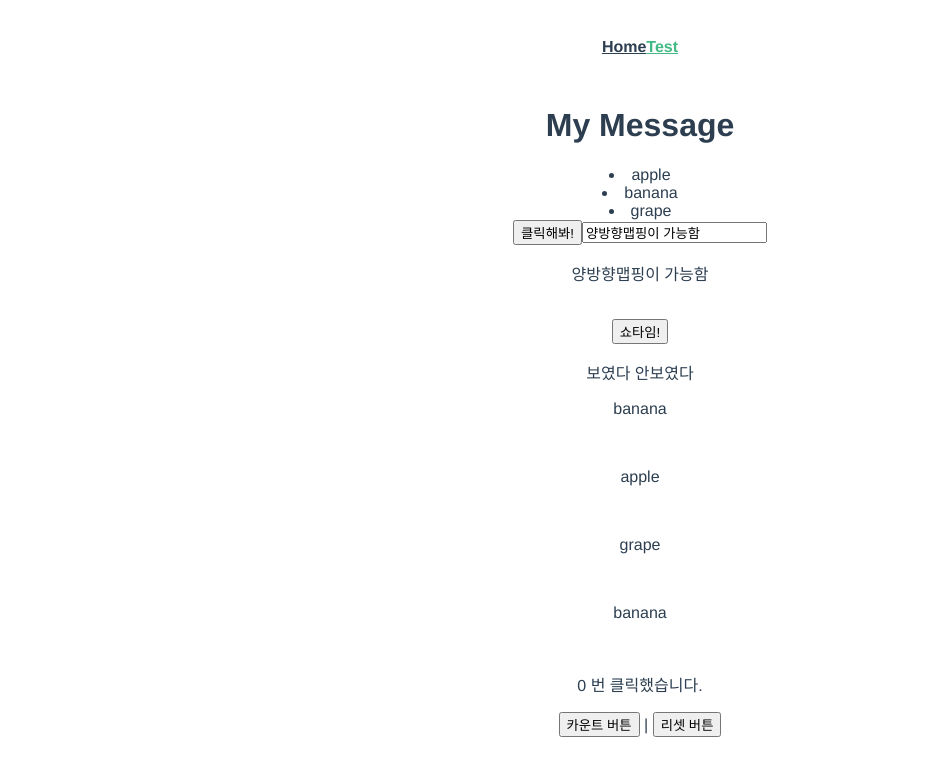
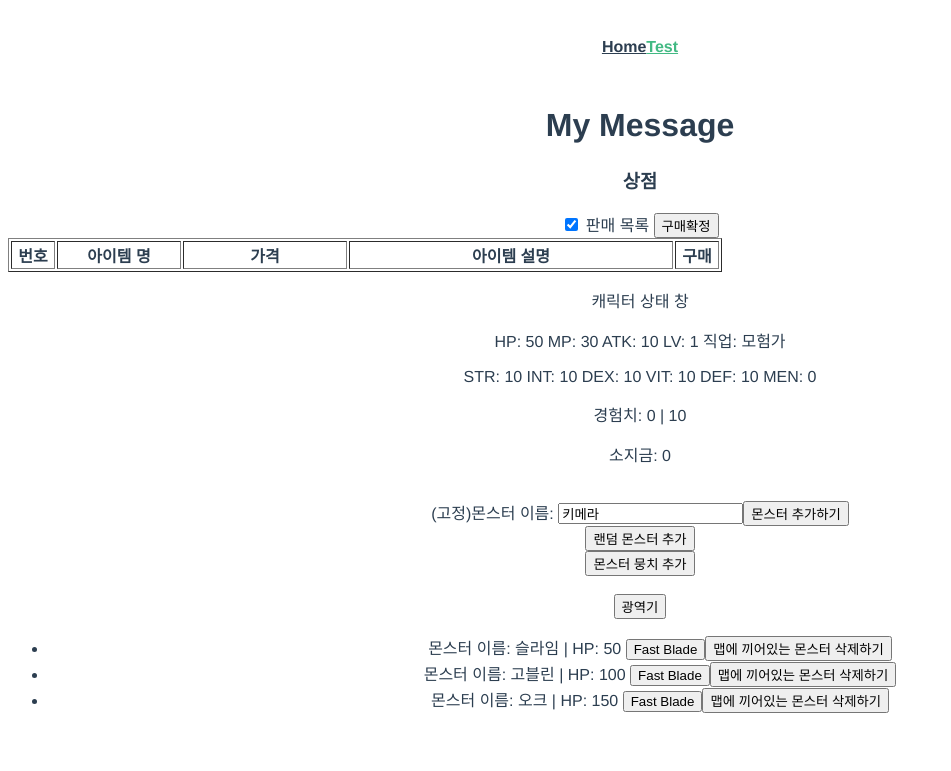
Before and after one commit to EDDI-WebAppAcademy/Homework, a Vue app in the folder 한채선/vue/frontend/: page /test in a window 1280 px wide. Shown: the top 771 px of the page, without its empty margins (0-951 px from the left). Built offline with nearby package versions, Linux system fonts and the light colour scheme.

Commit message:
[한채선] 상점 기능 구현 [VUE-STUDYn]

```diff
--- a/한채선/vue/frontend/src/components/basic/Test.vue
+++ b/한채선/vue/frontend/src/components/basic/Test.vue
@@ -1,37 +1,75 @@
 <template>
   <div>
     <h1>{{testMsg}}</h1>
-      <li v-for="(item, index) in lists" :key="index">
-        {{ item }}
-      </li>
-    <button v-on:click="clickHandler">클릭해봐!</button>
-    <input v-model="initMsg">
-    <p>{{initMsg}}</p><br>
+<!--      <li v-for="(item, index) in lists" :key="index">-->
+<!--        {{ item }}-->
+<!--      </li>-->
+<!--    <button v-on:click="clickHandler">클릭해봐!</button>-->
+<!--    <input v-model="initMsg">-->
+<!--    <p>{{initMsg}}</p><br>-->
 
-    <button v-on:click="show=!show">쇼타임!</button>
-    <p v-if="show">보였다 안보였다</p>
-    <p v-if="show">{{ lists[1] }}</p><br>
-    <p v-if="show">{{ lists[0] }}</p><br>
-    <p v-if="show">{{ lists[2] }}</p><br>
-    <p v-if="show">{{ lists[num] }}</p><br>
+<!--    <button v-on:click="show=!show">쇼타임!</button>-->
+<!--    <p v-if="show">보였다 안보였다</p>-->
+<!--    <p v-if="show">{{ lists[1] }}</p><br>-->
+<!--    <p v-if="show">{{ lists[0] }}</p><br>-->
+<!--    <p v-if="show">{{ lists[2] }}</p><br>-->
+<!--    <p v-if="show">{{ lists[num] }}</p><br>-->
 
-    <p>{{ count }} 번 클릭했습니다.</p>
-    <p>
-    <button v-on:click="increment">카운트 버튼</button>
-     |
-    <button v-on:click="reset">리셋 버튼</button><br>
-    </p>
+<!--    <p>{{ count }} 번 클릭했습니다.</p>-->
+<!--    <p>-->
+<!--    <button v-on:click="increment">카운트 버튼</button>-->
+<!--    <button v-on:click="reset">리셋 버튼</button><br>-->
+<!--    </p>-->
+<!--    <br>-->
+
+    <h3>상점</h3>
+    <label>
+      <input type="checkbox" v-model="shopView" v-on:click="shuffleShopList()">
+      판매 목록
+    </label>
+    <button v-on:click="calcBuyList()">구매확정</button>
+    <table border="1" v-if="shopView">
+      <tr>
+        <th align="center" width="40">번호</th>
+        <th align="center" width="120">아이템 명</th>
+        <th align="center" width="160">가격</th>
+        <th align="center" width="320">아이템 설명</th>
+        <th align="center" width="40">구매</th>
+      </tr>
+      <tr v-for="(item, index) in shopList" :key="index">
+        <th align="center" width="40"> {{ index }}</th>
+        <th align="center" width="120"> {{ item.name }}</th>
+        <th align="center" width="40"> {{ item.price }}</th>
+        <th align="center" width="40"> {{ item.effect.description }}</th>
+        <th align="center" width="40">
+          <label>
+            <input type="checkbox" v-model="shopListValue" :value="index">
+          </label>
+        </th>
+      </tr>
+    </table>
+
+    <p>캐릭터 상태 창</p>
+    <p>HP: {{characterStatus.hp}} MP: {{characterStatus.mp}} ATK: {{ characterStatus.atk }} LV: {{ characterStatus.level }} 직업: {{ characterStatus.currentJob}}</p>
+    <p>STR: {{ characterStatus.str }} INT: {{ characterStatus.intelligence}} DEX: {{ characterStatus.dex }} VIT: {{ characterStatus.vit }} DEF: {{ characterStatus.def }} MEN: {{ characterStatus.men }}</p>
+    <p>경험치: {{ characterStatus.currentLevelBar }} | {{ characterStatus.totalLevelBar }}</p>
+    <p>소지금: {{ characterStatus.money }}</p>
     <br>
 
     (고정)몬스터 이름: <input v-model="this.name">
     <button v-on:click="addFixedMonster">몬스터 추가하기</button><br>
 
     <button v-on:click="addRandomMonster">랜덤 몬스터 추가</button><br>
-    <button v-on:click="addManyMonsters">몬스터 뭉치 추가</button>
+    <button v-on:click="addManyMonsters">몬스터 뭉치 추가</button><br>
+
+    <br>
+
+    <button v-on:click="overPower">광역기</button>
 
     <ul>
       <li v-for="(monster, index) in monsterLists" :key="index">
         몬스터 이름: {{monster.name}}   |   HP: {{monster.hp}}
+        <button v-on:click="fastBlade(index)"> Fast Blade </button>
         <button v-on:click="removeMonster(index)">맵에 끼어있는 몬스터 삭제하기</button>
       </li>
     </ul>
@@ -45,6 +83,17 @@ export default {
   name: "Test",
   data() {
     return {
+      shopView: true,
+      shopList: [],
+      shopListValue: [],
+      itemBooks: [
+        { name: 'HP 포션', price: 50, effect: { description: 'hp 200 회복', amount: 200 }},
+        { name: 'HP 포션2', price: 200, effect: { description: 'hp 600 회복', amount: 600 }},
+        { name: '낡은 검', price: 5000000, effect: { description: '무기 공격력 100', atk: 100 }},
+        { name: '검', price: 50000000, effect: { description: '무기 공격력 200', atk: 200 }},
+        { name: '낡은 검', price: 100000000, effect: { description: '무기 공격력 300', atk: 300 }},
+      ],
+
       name: "키메라",
       testMsg: "My Message",
       lists: ['apple', 'banana', 'grape'],
@@ -52,6 +101,7 @@ export default {
       show: true,
       num: 1,
       count: 0,
+
       monsterBooks: [
         { monsterId: 1, name: '슬라임', hp: 50, exp: 10, dropMoney: 5 },
         { monsterId: 2, name: '고블린', hp: 100, exp: 20, dropMoney: 10},
@@ -73,16 +123,73 @@ export default {
         { monsterId: 18, name: '웨어울프', hp: 5000, exp: 1000, dropMoney: 50},
         { monsterId: 19, name: '미노타우르스', hp: 10000, exp: 1500, dropMoney: 1000},
         { monsterId: 20, name: '드레이크', hp: 20000, exp: 5000, dropMoney: 50000},
-        { monsterId: 21, name: '죽음의 군주', hp: 100000, exp: 20000, dropMoney: 100000},
+        { monsterId: 21, name: '죽음의 군주', hp: 1000000, exp: 20000, dropMoney: 100000},
       ],
+
       monsterLists: [
         {id: 1, name: '슬라임', hp: 50},
         {id: 2, name: '고블린', hp: 100},
         {id: 3, name: '오크', hp: 150 },
-      ]
+      ],
+
+      characterStatus: {
+        level: 1,
+        hp: 50,
+        mp: 30,
+        itemAtk: 0,
+        defaultAtk: 10,
+        atk: 10,
+        str: 10,
+        intelligence: 10,
+        dex: 10,
+        vit: 10,
+        def: 10,
+        men: 0,
+        totalLevelBar: 10,
+        currentLevelBar: 0,
+        money: 0,
+        currentJob: '모험가'
+      },
+
     }
   },
+
+
+
   methods: {
+
+    shuffleShopList() {
+      if(!this.shopView) {
+        this.shopListValue = []
+      }
+
+      for (let i = 0; i < 10; i++) {
+        let randIdx = Math.floor(Math.random() * this.itemBooks.length)
+        this.shopList[i] = this.itemBooks[randIdx]
+      }
+    },
+
+    calcBuyList() {
+      let tmpSum = 0
+
+      for (let i = 0; i < this.shopListValue.length; i++) {
+        for (let j = 0; j < this.shopList.length; j++) {
+          if(this.shopListValue[i] === j) {
+            tmpSum += this.shopList[j].price
+            break
+          }
+        }
+      }
+
+      if((this.characterStatus.money - tmpSum) >= 0) {
+        this.characterStatus.money -= tmpSum
+
+        alert("물품 구매 완료!")
+      } else {
+        alert("소지금이 부족합니다.")
+      }
+    },
+
     clickHandler(event) {
       alert("이벤트 발생: " + event.target)
     },
@@ -132,11 +239,85 @@ export default {
         hp: this.monsterBooks[randomMonsterBookIdx].hp
       })
     },
+
     addManyMonsters(){
       for (let i = 0; i < 100; i++) {
         this.addRandomMonster()
       }
+    },
+
+    fastBlade(index) {
+      console.log("받아라!")
+
+      this.monsterLists[index].hp =
+          this.monsterLists[index].hp -
+          Math.floor(
+              this.characterStatus.atk * 70 +
+              this.characterStatus.str * 33 +
+              this.characterStatus.dex * 30 +
+              this.characterStatus.intelligence * 30
+          )
+    },
+
+    overPower() {
+      console.log("광역기 구동 확인")
+      for (let i = 0; i < this.monsterLists.length; i++) {
+        this.monsterLists[i].hp -= 30 * this.characterStatus.atk
+      }
+   }
+  },
+
+  beforeUpdate() {
+  console.log("VDOM 변화시 무조건 동작함")
+
+    for (let i = 0; i < this.monsterLists.length; i++) {
+      if(this.monsterLists[i].hp <= 0) {
+        for (let j = 0; j < this.monsterBooks.length; j++) {
+          if(this.monsterLists[i].name == this.monsterBooks[j].name) {
+            this.characterStatus.currentLevelBar += this.monsterBooks[j].exp
+            this.characterStatus.money += this.monsterBooks[j].dropMoney
+          }
+        }
+        this.monsterLists.splice(i, 1)
+      }
     }
+
+
+    while (this.characterStatus.currentLevelBar >= this.characterStatus.totalLevelBar) {
+      this.characterStatus.currentLevelBar =
+          parseInt(this.characterStatus.currentLevelBar - this.characterStatus.totalLevelBar)
+
+      this.characterStatus.level += 1
+      this.characterStatus.hp = parseInt(this.characterStatus.hp * 1.05)
+      this.characterStatus.mp = parseInt(this.characterStatus.mp * 1.05)
+      this.characterStatus.defaultAtk += 4
+      this.characterStatus.atk += 4
+      this.characterStatus.def += 1
+      this.characterStatus.str += 3
+      this.characterStatus.intelligence += 1
+      this.characterStatus.dex += 2
+      this.characterStatus.vit += 3
+      this.characterStatus.men += 1
+
+      if(this.characterStatus.level < 10){
+        this.characterStatus.totalLevelBar = parseInt(this.characterStatus.totalLevelBar * 1.1)
+      } else if(this.characterStatus.level < 30) {
+        this.characterStatus.totalLevelBar = parseInt(this.characterStatus.totalLevelBar * 1.3)
+      } else if(this.characterStatus < 50) {
+        this.characterStatus.totalLevelBar = parseInt(this.characterStatus.totalLevelBar * 1.5)
+      } else if(this.characterStatus.level < 70) {
+        this.characterStatus.totalLevelBar = parseInt(this.characterStatus.totalLevelBar * 1.7)
+      } else if(this.characterStatus.level < 80) {
+        this.characterStatus.totalLevelBar = parseInt(this.characterStatus.totalLevelBar * 1.8)
+      } else if(this.characterStatus.level < 90) {
+        this.characterStatus.totalLevelBar = parseInt(this.characterStatus.totalLevelBar * 1.9)
+      } else if(this.characterStatus.level < 100) {
+        this.characterStatus.totalLevelBar = parseInt(this.characterStatus.totalLevelBar * 2.0)
+      }
+
+    }
+
+
   }
 }
 
```
